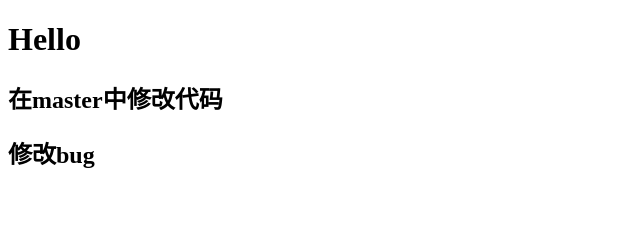
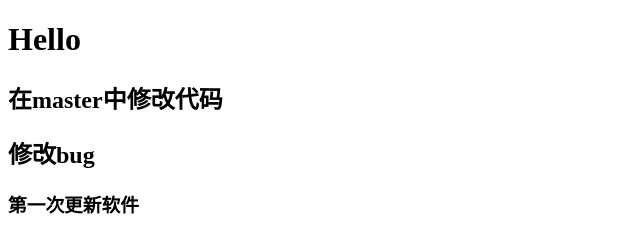
Before and after one commit to wangmengqi7/git-demo, a plain HTML site: page index.html in a window 1280 px wide. Shown: the whole page, without its empty margins (0-640 px from the left). Drawn offline with Linux system fonts and the light colour scheme.

Commit message:
第一次更新

```diff
--- a/index.html
+++ b/index.html
@@ -10,5 +10,6 @@
         <h1>Hello</h1>
         <h2>在master中修改代码</h2>
         <h2>修改bug</h2>
+        <h3>第一次更新软件</h3>
 </body>
 </html>
```
